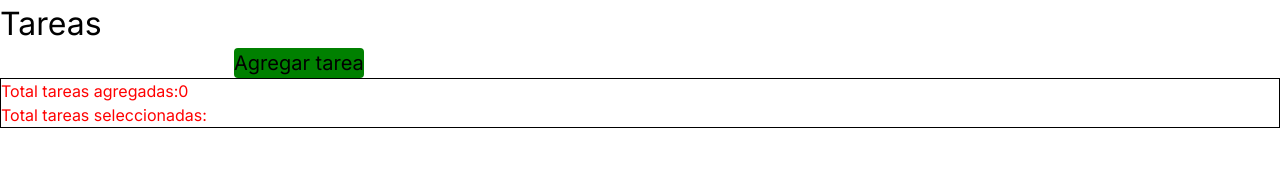
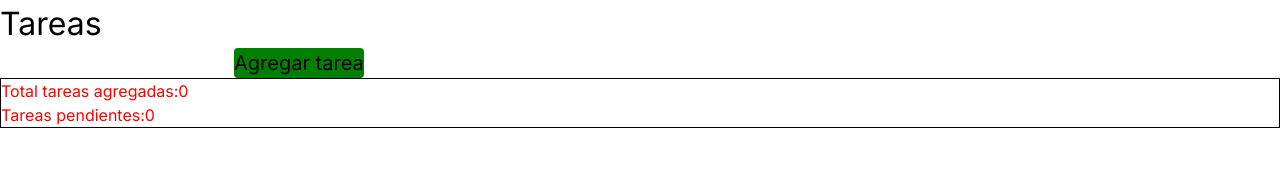
Before and after one commit to franciscolinares/APP-DTD, a Next.js app: page /proyecto in a window 1280 px wide. Shown: the top 193 px of the page. Built offline with nearby package versions, Linux system fonts and the light colour scheme.

Commit message:
contador en el funcionamiento del checkbox

```diff
--- a/app/proyecto/Items.tsx
+++ b/app/proyecto/Items.tsx
@@ -1,19 +1,20 @@
 import React from 'react';
 
 var cont = 0;
-export default function item(props){
+const Item=( {item , conteo} )=>{
   const handleChange = () => {
         if (event.target.checked) {
-          cont++
-          console.log('true ',cont);
+          conteo(cont++)
+          console.log('true',cont);
         } else {
-          cont--
-          console.log('false ',cont);
+          conteo(cont--)
+          console.log('false',cont);
         }
   };
   return(
-        <li key={props.item.id}><input type="checkbox"  onChange={handleChange}/>
-        {props.item.name}</li>
-
+        <li  key={item.id}><input type="checkbox"  onChange={handleChange}/>
+        {item.name}</li>
     );
 }
+
+export default Item;
--- a/app/proyecto/tareas.tsx
+++ b/app/proyecto/tareas.tsx
@@ -1,16 +1,25 @@
 import React, { useState }  from 'react';
 import Items from './Items';
 
-export default function Listado(props){
+const  Listado = (props) =>{
+  const [cont,setCont] = useState(0);
   var contador = props.Listado.length
+
+  const conteo = (cont) =>{
+    setCont(cont);
+  }
+
   return(
      <ul style={{color:'red'}}>
          <h1 >Total tareas agregadas:{contador} </h1>
+         <h1 >Tareas pendientes:{cont} </h1>
           {props.Listado.map(tarea => (
-          <Items item={tarea}/>
+          <Items item={tarea} conteo={conteo}/>
         ))}
-        <h1 >Total tareas seleccionadas: </h1>
+
       </ul>
 
     );
 }
+
+export default Listado;
```
